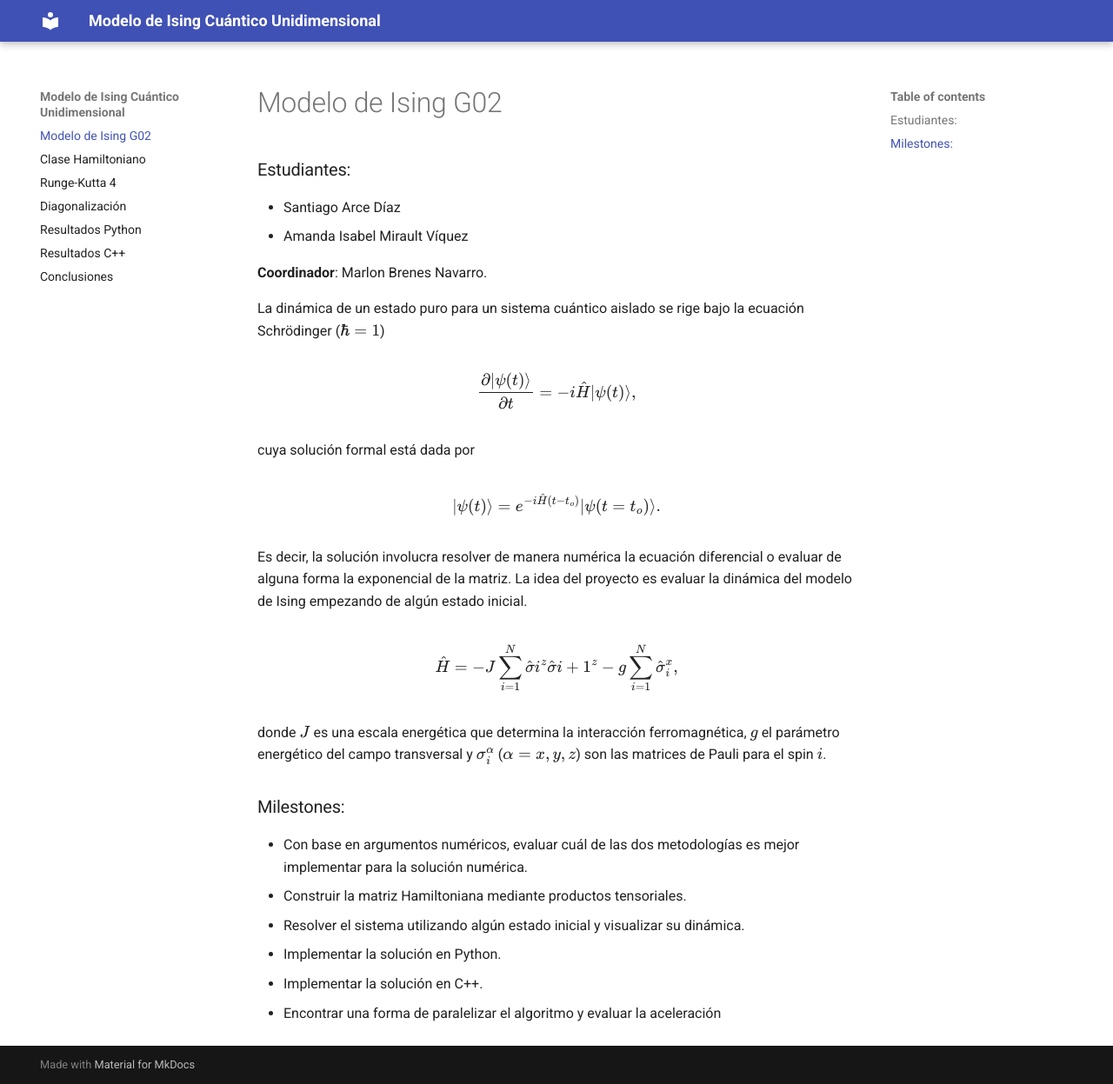
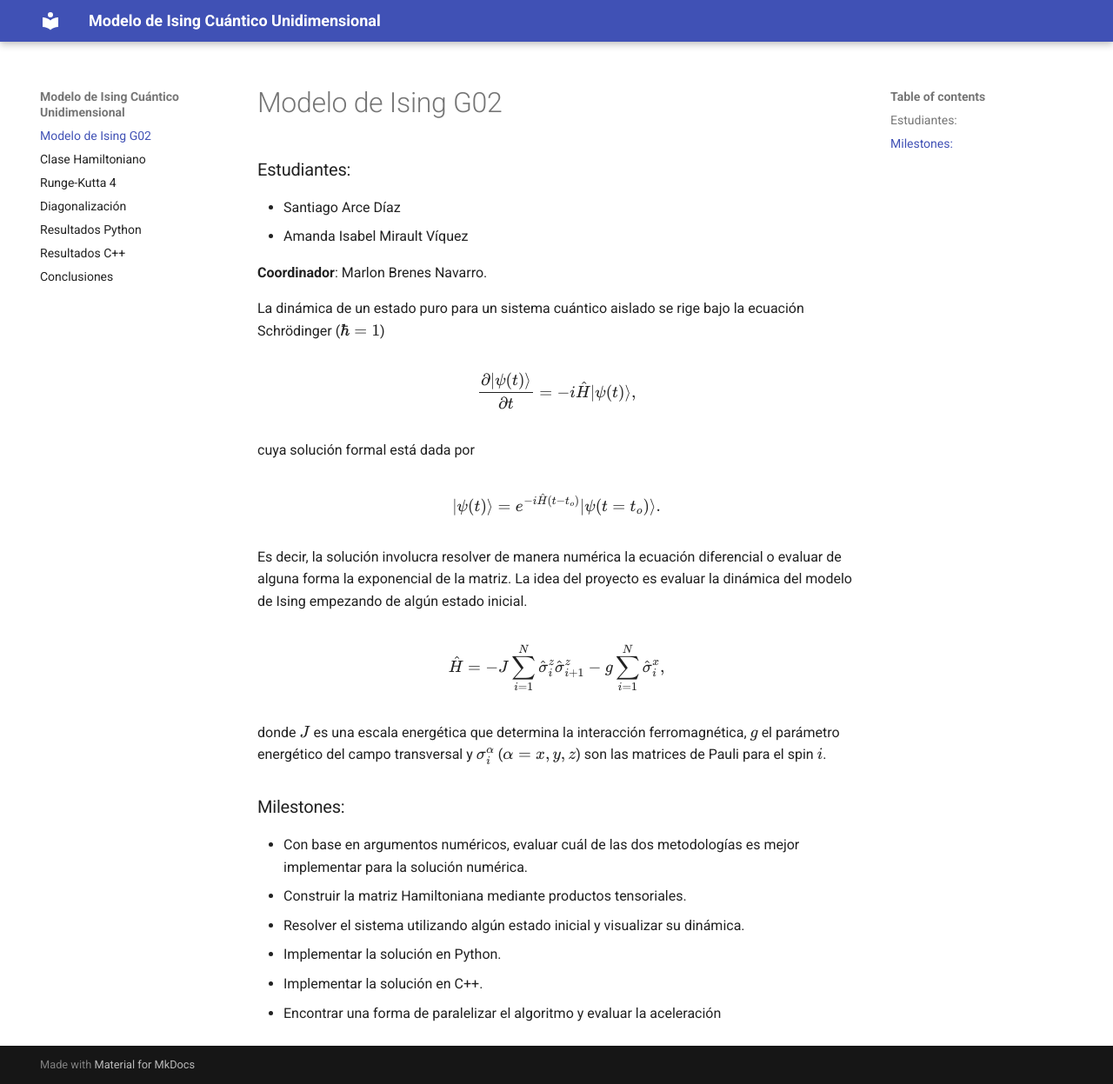
Before and after one commit to Amanda-Mirault/Modelo-de-Ising-Cu-ntico, an MkDocs documentation site: the page built from docs/index.md, in a window 1280 px wide and 1247 px high. Shown: the whole window at 87% size. Built offline with MkDocs 1.6.1 and Material for MkDocs 9.7.7, drawn with Linux system fonts in a browser that asks for light colours.

Commit message:
Arreglo de la documentación

```diff
--- a/docs/index.md
+++ b/docs/index.md
@@ -16,7 +16,7 @@ cuya solución formal está dada por
 
 Es decir, la solución involucra resolver de manera numérica la ecuación diferencial o evaluar de alguna forma la exponencial de la matriz. La idea del proyecto es evaluar la dinámica del modelo de Ising empezando de algún estado inicial.
 
-\begin{equation} \hat{H} = -J \sum_{i=1}^N \hat{\sigma}i ^z \hat{\sigma}{i+1} ^z -g \sum_{i=1}^N \hat{\sigma}_i ^x, \label{Hamiltoniano} \end{equation}
+\begin{equation} \hat{H} = -J \sum_{i=1}^N \hat{\sigma}_i ^z \hat{\sigma}_{i+1} ^z -g \sum_{i=1}^N \hat{\sigma}_i ^x, \label{Hamiltoniano} \end{equation}
 
 donde $J$ es una escala energética que determina la interacción ferromagnética, $g$ el parámetro energético del campo transversal y $\sigma^{\alpha}_{i}$ ($\alpha = x, y, z$) son las matrices de Pauli para el spin $i$.
 ### Milestones:
```
Also changed, not shown: site/hamiltoniano/index.html, site/index.html, 1 other file.
